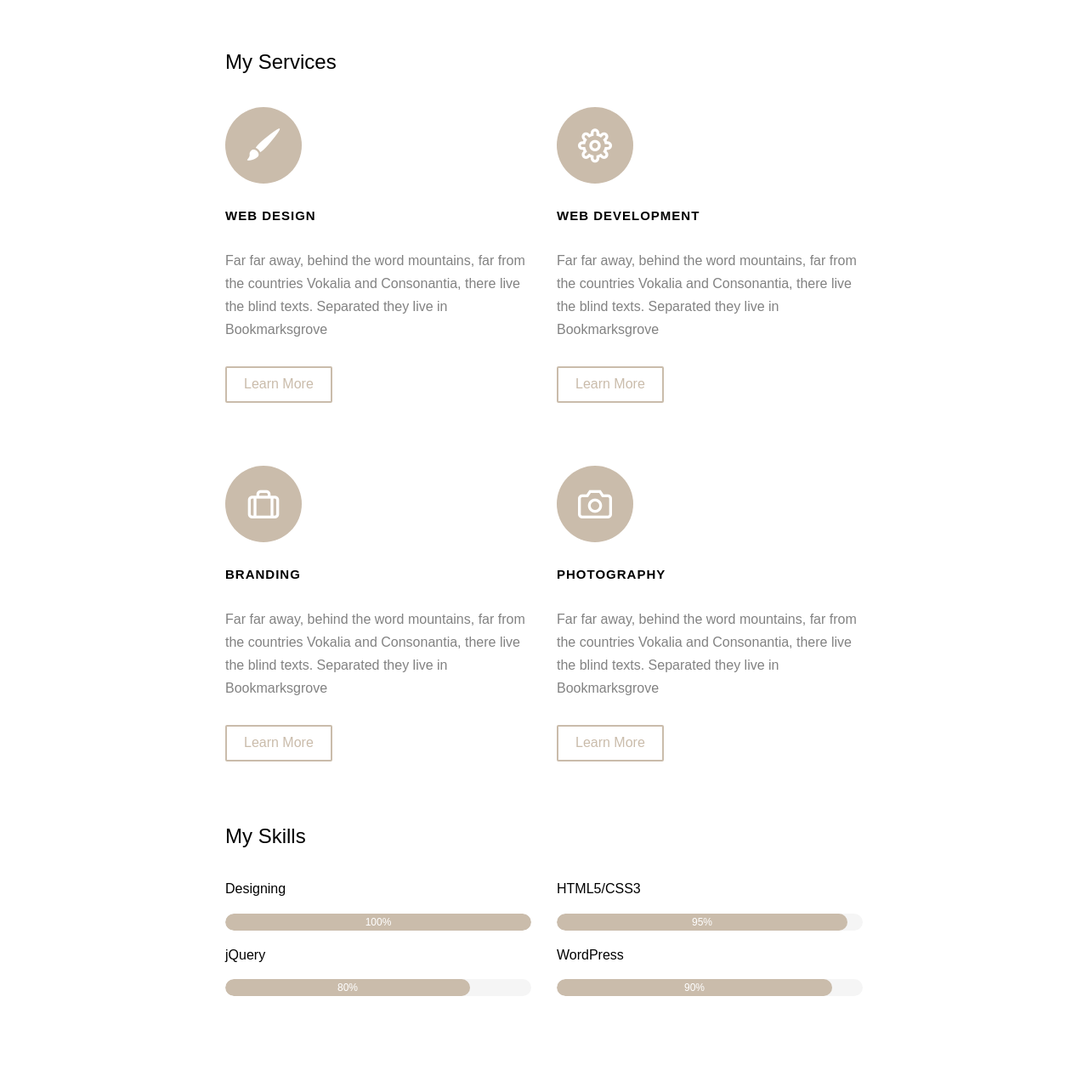
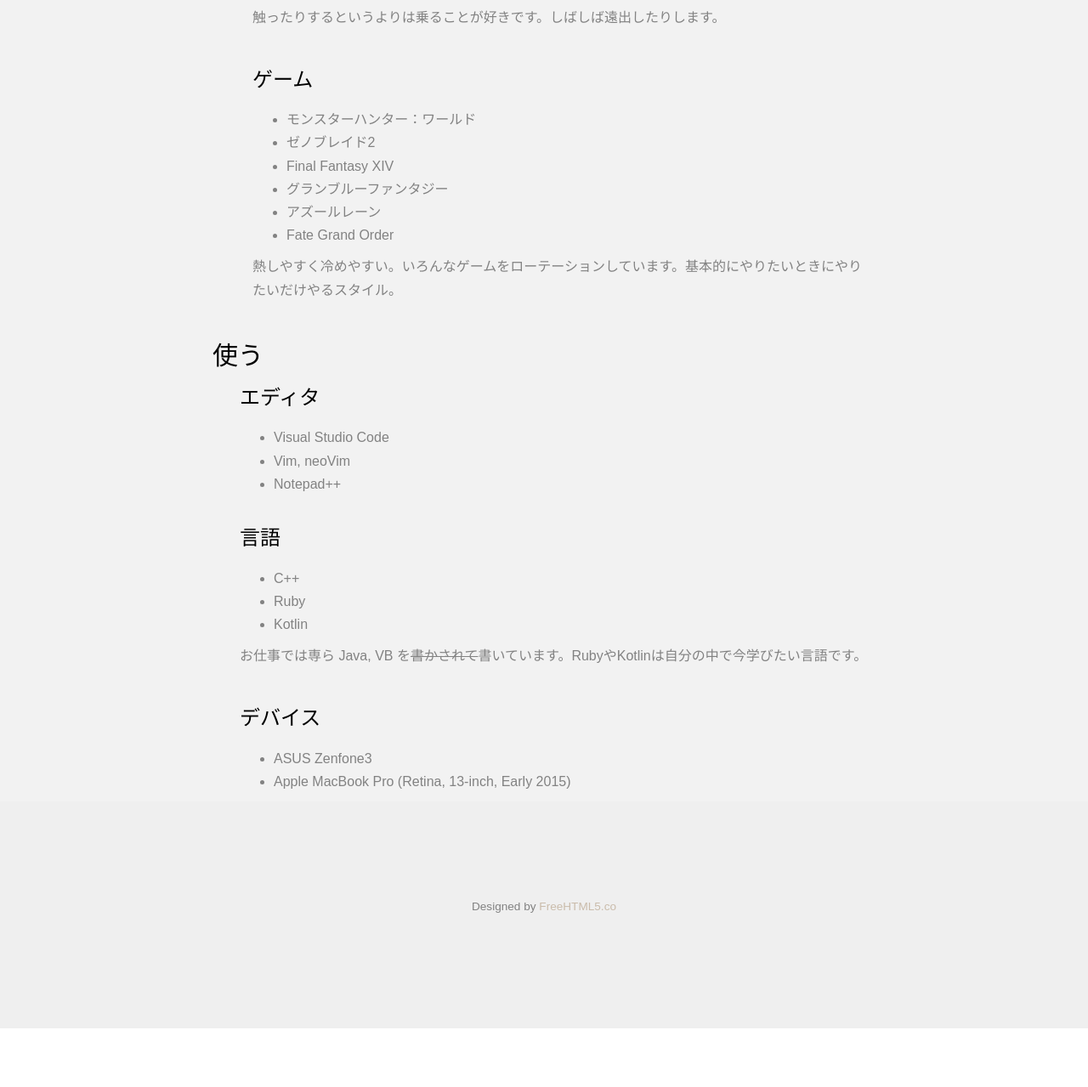
Before and after one commit to tuki9ko/homepage, a plain HTML site: page about.html in a window 1280 px wide. Shown: the part 948-2227 px from the top of the page at 85% size. After the commit the page ends 2158 px from the top, so only its background shows below. Drawn offline with Linux system fonts and the light colour scheme; files whose address does not match are found by name.

Commit message:
modify about.html

```diff
--- a/about.html
+++ b/about.html
@@ -3,39 +3,21 @@
 	<head>
 	<meta charset="utf-8">
 	<meta http-equiv="X-UA-Compatible" content="IE=edge">
-	<title>Shift &mdash; Free Website Template, Free HTML5 Template by FreeHTML5.co</title>
+	<title>きたきつねどっとこむ</title>
 	<meta name="viewport" content="width=device-width, initial-scale=1">
-	<meta name="description" content="Free HTML5 Website Template by FreeHTML5.co" />
-	<meta name="keywords" content="free website templates, free html5, free template, free bootstrap, free website template, html5, css3, mobile first, responsive" />
-	<meta name="author" content="FreeHTML5.co" />
+	<meta name="description" content="" />
+	<meta name="keywords" content="lunafox, tuki9ko, 月狐, fox, 狐, キタキツネ, SE, システムエンジニア, ネットワークエンジニア" />
+	<meta name="author" content="Lunafox" />
 
-	<!--
-	//////////////////////////////////////////////////////
-
-	FREE HTML5 TEMPLATE
-	DESIGNED & DEVELOPED by FreeHTML5.co
-
-	Website: 		http://freehtml5.co/
-	Email: 			info@freehtml5.co
-	Twitter: 		http://twitter.com/fh5co
-	Facebook: 		https://www.facebook.com/fh5co
-
-	//////////////////////////////////////////////////////
-	 -->
-
-  	<!-- Facebook and Twitter integration -->
-	<meta property="og:title" content=""/>
+	<meta property="og:title" content="きたきつねどっとこむ"/>
 	<meta property="og:image" content=""/>
-	<meta property="og:url" content=""/>
-	<meta property="og:site_name" content=""/>
+	<meta property="og:url" content="http://vulpes-vulpes-schrencki.com/"/>
+	<meta property="og:site_name" content="きたきつねどっとこむ"/>
 	<meta property="og:description" content=""/>
-	<meta name="twitter:title" content="" />
+	<meta name="twitter:title" content="きたきつねどっとこむ" />
 	<meta name="twitter:image" content="" />
-	<meta name="twitter:url" content="" />
-	<meta name="twitter:card" content="" />
-
-	<!-- <link href="https://fonts.googleapis.com/css?family=Montserrat:400,700" rel="stylesheet"> -->
-	<!-- <link href="https://fonts.googleapis.com/css?family=Playfair+Display:400,400i" rel="stylesheet"> -->
+	<meta name="twitter:url" content="http://vulpes-vulpes-schrencki.com/" />
+	<meta name="twitter:card" content="summary" />
 
 	<!-- Animate.css -->
 	<link rel="stylesheet" href="css/animate.css">
@@ -43,9 +25,11 @@
 	<link rel="stylesheet" href="css/icomoon.css">
 	<!-- Bootstrap  -->
 	<link rel="stylesheet" href="css/bootstrap.css">
-
 	<!-- Theme style  -->
 	<link rel="stylesheet" href="css/style.css">
+
+	<!--My CSS-->
+	<link rel="stylesheet" href="css/mystyle.css">
 
 	<!-- Modernizr JS -->
 	<script src="js/modernizr-2.6.2.min.js"></script>
@@ -63,157 +47,111 @@
 	<nav class="fh5co-nav" role="navigation">
 		<div class="container">
 			<div class="fh5co-top-logo">
-				<div id="fh5co-logo"><a href="index.html">Shift</a></div>
+				<div id="fh5co-logo"><a href="index.html">きたきつねどっとこむ</a></div>
 			</div>
 			<div class="fh5co-top-menu menu-1 text-center">
 				<ul>
-					<li><a href="work.html">Work</a></li>
-					<li class="active"><a href="about.html">Profile</a></li>
-					<li class="has-dropdown">
-						<a href="#">Dropdown</a>
-						<ul class="dropdown">
-							<li><a href="#">Web Design</a></li>
-							<li><a href="#">eCommerce</a></li>
-							<li><a href="#">Branding</a></li>
-							<li><a href="#">API</a></li>
-						</ul>
-					</li>
-					<li><a href="contact.html">Contact</a></li>
+					<li><a href="about.html">AboutMe</a></li>
+					<li><a href="contents.html">Contents</a></li>
+					<li><a href="works.html">Works</a></li>
+					<li><a href="http://tuki9ko.hatenablog.com/" target="_blank">Blog</a></li>
 				</ul>
 			</div>
 			<div class="fh5co-top-social menu-1 text-right">
 				<ul class="fh5co-social">
-					<li><a href="#"><i class="icon-twitter"></i></a></li>
-					<li><a href="#"><i class="icon-dribbble"></i></a></li>
-					<li><a href="#"><i class="icon-github"></i></a></li>
+					<li><a href="https://twitter.com/tuki9ko/"><i class="icon-twitter"></i></a></li>
+					<li><a href="https://github.com/tuki9ko/"><i class="icon-github"></i></a></li>
 				</ul>
 			</div>
 		</div>
 	</nav>
 
-	<div id="fh5co-author">
+	<div class="container">
+		<div class="row top-line animate-box">
+		</div>
+	</div>
+
+	<div id="#fh5co-about" class="fh5co-bg-section">
 		<div class="container">
-			<div class="row top-line animate-box">
-				<div class="col-md-6 col-md-offset-3 col-md-push-2 text-left fh5co-heading">
-					<h2>About Me</h2>
-					<h3>Free html5 templates Made by <a href="http://freehtml5.co/" target="_blank">freehtml5.co</a></h3>
-					<p>Far far away, behind the word mountains, far from the countries Vokalia and Consonantia, there live the blind texts. Separated they live in Bookmarksgrove</p>
+
+			<div class="row">
+				<div class="col-md-8 col-md-offset-2">
+					<div class="author">
+						<div class="author-inner animate-box" style="background-image: url(images/tuki9ko.jpg);">
+						</div>
+						<div class="desc animate-box">
+							<h3>月狐</h3>
+							<p>つきこ、つききつね、読み方は気にしない。</p>
+							<p>北の大地でインフラ系(自称)のSEしてます。</p>
+							<ul class="fh5co-social-icons">
+								<li><a href="https://twitter.com/tuki9ko/"><i class="icon-twitter"></i></a></li>
+								<li><a href="https://github.com/tuki9ko/"><i class="icon-github"></i></a></li>
+							</ul>
+						</div>
+					</div>
 				</div>
 			</div>
 			<div class="row">
 				<div class="col-md-8 col-md-offset-2">
-					<div class="author">
-						<div class="author-inner animate-box" style="background-image: url(images/person3.jpg);">
-						</div>
-						<div class="desc animate-box">
-							<span>Web Designer &amp; Developer</span>
-							<h3>Mike Airways</h3>
-							<p>Far far away, behind the word mountains, far from the countries Vokalia and Consonantia, there live the blind texts. Separated they live in Bookmarksgrove right at the coast of the Semantics, a large language ocean.</p>
-							<p>Far from the countries Vokalia and Consonantia, there live the blind texts. Separated they live in Bookmarksgrove right at the coast of the Semantics, a large language ocean.</p>
-							<ul class="fh5co-social-icons">
-								<li><a href="#"><i class="icon-facebook"></i></a></li>
-								<li><a href="#"><i class="icon-twitter"></i></a></li>
-								<li><a href="#"><i class="icon-dribbble"></i></a></li>
-								<li><a href="#"><i class="icon-github"></i></a></li>
-							</ul>
-						</div>
+					<h2>好き</h2>
+					<div class="animate-box about-elem">
+						<h3>きつね、もふもふ</h3>
+						<p>きつねが好きです。きつねに限らずもふもふな動物が好きです！</p>
 					</div>
-					<div class="row">
-						<div class="col-md-12">
-							<h3 class="title animate-box">My Services</h3>
-						</div>
-						<div class="col-md-6 col-sm-6">
-							<div class="feature-center animate-box" data-animate-effect="fadeIn">
-								<span class="icon">
-									<i class="icon-brush"></i>
-								</span>
-								<h3>Web Design</h3>
-								<p>Far far away, behind the word mountains, far from the countries Vokalia and Consonantia, there live the blind texts. Separated they live in Bookmarksgrove</p>
-								<p><a href="#" class="btn btn-primary btn-outline">Learn More</a></p>
-							</div>
-						</div>
-						<div class="col-md-6 col-sm-6">
-							<div class="feature-center animate-box" data-animate-effect="fadeIn">
-								<span class="icon">
-									<i class="icon-cog"></i>
-								</span>
-								<h3>Web Development</h3>
-								<p>Far far away, behind the word mountains, far from the countries Vokalia and Consonantia, there live the blind texts. Separated they live in Bookmarksgrove</p>
-								<p><a href="#" class="btn btn-primary btn-outline">Learn More</a></p>
-							</div>
-						</div>
-
-						<div class="col-md-6 col-sm-6">
-							<div class="feature-center animate-box" data-animate-effect="fadeIn">
-								<span class="icon">
-									<i class="icon-briefcase"></i>
-								</span>
-								<h3>Branding</h3>
-								<p>Far far away, behind the word mountains, far from the countries Vokalia and Consonantia, there live the blind texts. Separated they live in Bookmarksgrove</p>
-								<p><a href="#" class="btn btn-primary btn-outline">Learn More</a></p>
-							</div>
-						</div>
-						<div class="col-md-6 col-sm-6">
-							<div class="feature-center animate-box" data-animate-effect="fadeIn">
-								<span class="icon">
-									<i class="icon-camera"></i>
-								</span>
-								<h3>Photography</h3>
-								<p>Far far away, behind the word mountains, far from the countries Vokalia and Consonantia, there live the blind texts. Separated they live in Bookmarksgrove</p>
-								<p><a href="#" class="btn btn-primary btn-outline">Learn More</a></p>
-							</div>
-						</div>
-
-						<div class="col-md-12">
-							<h3 class="title animate-box">My Skills</h3>
-							<div class="row">
-								<div class="col-md-6 animate-box skills">
-									<h3>Designing</h3>
-									<div class="progress">
-									   <div class="progress-bar" role="progressbar" aria-valuenow="100" aria-valuemin="0" aria-valuemax="100" style="width:100%">
-									      100%
-									   </div>
-									</div>
-								</div>
-								<div class="col-md-6 animate-box skills">
-									<h3>HTML5/CSS3</h3>
-									<div class="progress">
-									   <div class="progress-bar" role="progressbar" aria-valuenow="95" aria-valuemin="0" aria-valuemax="100" style="width:95%">
-									      95%
-									   </div>
-									</div>
-								</div>
-								<div class="col-md-6 animate-box skills">
-									<h3>jQuery</h3>
-									<div class="progress">
-									   <div class="progress-bar" role="progressbar" aria-valuenow="80" aria-valuemin="0" aria-valuemax="100" style="width:80%">
-									      80%
-									   </div>
-									</div>
-								</div>
-								<div class="col-md-6 animate-box skills">
-									<h3>WordPress</h3>
-									<div class="progress">
-									   <div class="progress-bar" role="progressbar" aria-valuenow="90" aria-valuemin="0" aria-valuemax="100" style="width:90%">
-									      90%
-									   </div>
-									</div>
-								</div>
-							</div>
-						</div>
+					<br />
+					<div class="animate-box about-elem">
+						<h3>車</h3>
+						<ul>
+							<li>スバル レガシィ ツーリングワゴン (BP5 A型)</li>
+							マフラーだけ STI Genome に付け替えてます
+						</ul>
+						<p>触ったりするというよりは乗ることが好きです。しばしば遠出したりします。</p>
 					</div>
+					<br />
+					<div class="animate-box about-elem">
+						<h3>ゲーム</h3>
+						<ul>
+							<li>モンスターハンター：ワールド</li>
+							<li>ゼノブレイド2</li>
+							<li>Final Fantasy XIV</li>
+							<li>グランブルーファンタジー</li>
+							<li>アズールレーン</li>
+							<li>Fate Grand Order</li>
+						</ul>
+						<p>熱しやすく冷めやすい。いろんなゲームをローテーションしています。基本的にやりたいときにやりたいだけやるスタイル。</p>
+					</div>
+					<br />
 				</div>
 			</div>
-		</div>
-	</div>
-
-	<div id="fh5co-started">
-		<div class="container">
-			<div class="row animate-box">
-				<div class="col-md-8 col-md-offset-2 text-center fh5co-heading">
-					<h2>Get Started</h2>
-					<p>We create beautiful themes for your site behind the word mountains, far from the countries Vokalia and Consonantia, there live the blind texts.</p>
-					<p><a href="#" class="btn btn-primary">Let's work together</a></p>
+			<div class="row">
+				<div class="col-md8 col-md-offset-2">
+					<h2>使う</h2>
+					<div class="animate-box about-elem">
+						<h3>エディタ</h3>
+						<ul>
+							<li>Visual Studio Code</li>
+							<li>Vim, neoVim</li>
+							<li>Notepad++</li>
+						</ul>
+					</div>
+					<br />
+					<div class="animate-box about-elem">
+						<h3>言語</h3>
+						<ul>
+							<li>C++</li>
+							<li>Ruby</li>
+							<li>Kotlin</li>
+						</ul>
+						<p>お仕事では専ら Java, VB を<span style="text-decoration: line-through;">書かされて</span>書いています。RubyやKotlinは自分の中で今学びたい言語です。</p>
+					</div>
+					<br />
+					<div class="animate-box about-elem">
+						<h3>デバイス</h3>
+						<ul>
+							<li>ASUS Zenfone3</li>
+							<li>Apple MacBook Pro (Retina, 13-inch, Early 2015)</li>
+						</ul>
+					</div>
 				</div>
 			</div>
 		</div>
@@ -224,20 +162,10 @@
 			<div class="row copyright">
 				<div class="col-md-12 text-center">
 					<p>
-						<small class="block">&copy; 2016 Free HTML5. All Rights Reserved.</small>
-						<small class="block">Designed by <a href="http://freehtml5.co/" target="_blank">FreeHTML5.co</a> Demo Images: <a href="http://unsplash.co/" target="_blank">Unsplash</a> &amp; <a href="http://blog.gessato.com/" target="_blank">Gessato</a></small>
+						<small class="block">Designed by <a href="http://freehtml5.co/" target="_blank">FreeHTML5.co</a></small>
 					</p>
-
-					<ul class="fh5co-social-icons">
-						<li><a href="#"><i class="icon-twitter"></i></a></li>
-						<li><a href="#"><i class="icon-facebook"></i></a></li>
-						<li><a href="#"><i class="icon-linkedin"></i></a></li>
-						<li><a href="#"><i class="icon-dribbble"></i></a></li>
-					</ul>
-
 				</div>
 			</div>
-
 		</div>
 	</footer>
 	</div>
--- /dev/null
+++ b/css/mystyle.css
@@ -0,0 +1,3 @@
+.about-elem{
+    padding-left: 2em;
+}
```
Also changed, not shown: index.html (+3 -23 lines).
